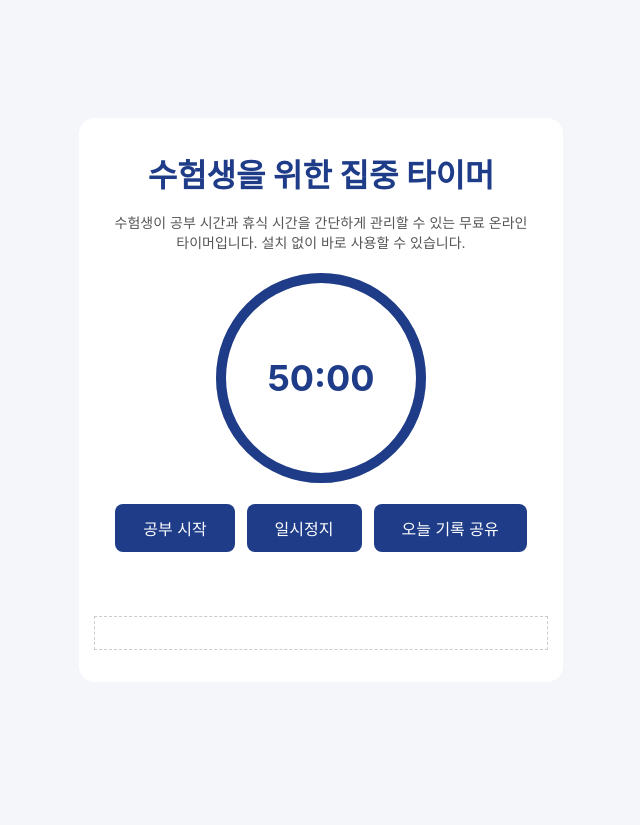
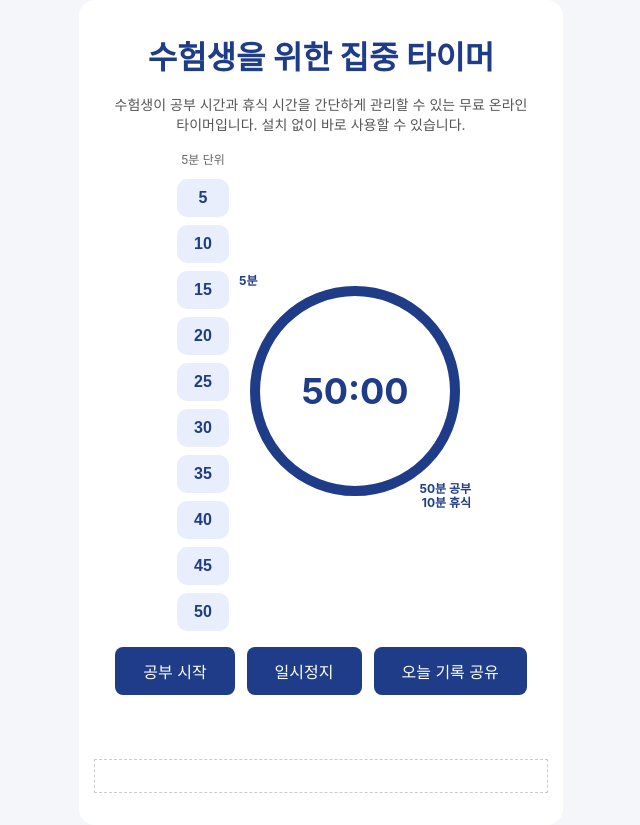
Before and after one commit to gwanoove/Low-SimpleTimer, a plain HTML site: page index.html in a window 1280 px wide. Shown: the whole page, without its empty margins (319-959 px from the left). Before the commit the page ends 800 px from the top, so only its background shows below. Drawn offline with Linux system fonts and the light colour scheme.

Commit message:
refactor: organize timer layout and preset styles

```diff
--- a/index.html
+++ b/index.html
@@ -1,25 +1,25 @@
 <!DOCTYPE html>
 <html lang="ko">
 <head>
-<meta name="google-adsense-account" content="ca-pub-7750291789443147">
-  <meta name="google-site-verification" content="wjXL_0hMn3AOHTuL08Cjw0sr4Y8G222R3JuuA5zKINc" />  <meta charset="UTF-8" />
+  <meta name="google-adsense-account" content="ca-pub-7750291789443147">
+  <meta name="google-site-verification" content="wjXL_0hMn3AOHTuL08Cjw0sr4Y8G222R3JuuA5zKINc" />
+  <meta charset="UTF-8" />
   <meta name="viewport" content="width=device-width, initial-scale=1" />
 
   <title>수험생 집중 타이머 | 공부용 온라인 타이머</title>
-
   <link rel="canonical" href="https://gwanoove.github.io/Low-SimpleTimer/" />
-
   <meta name="description" content="수험생을 위한 무료 온라인 집중 타이머. 50분 공부와 10분 휴식을 간단하게 관리하세요.">
 
-  <!-- ✅ 애드센스 공통 스크립트 (딱 한 번) -->
-<script async src="https://pagead2.googlesyndication.com/pagead/js/adsbygoogle.js?client=ca-pub-7750291789443147"
+  <!-- 애드센스 -->
+  <script async src="https://pagead2.googlesyndication.com/pagead/js/adsbygoogle.js?client=ca-pub-7750291789443147"
      crossorigin="anonymous"></script>
 
   <link rel="stylesheet" href="style.css" />
 </head>
+
 <body>
+  <div class="container">
 
-  <div class="container">
     <h1>수험생을 위한 집중 타이머</h1>
 
     <p class="desc">
@@ -27,11 +27,43 @@
       설치 없이 바로 사용할 수 있습니다.
     </p>
 
-    <div class="timer-wrapper">
-      <canvas id="progressCanvas" width="220" height="220"></canvas>
-      <div id="timeText">50:00</div>
+    <!-- ✅ 타이머 + 프리셋 전체 레이아웃 -->
+    <div class="timer-layout">
+
+      <!-- ✅ 왼쪽: 5분 단위 버튼 -->
+      <div class="preset-panel">
+        <div class="preset-title">5분 단위</div>
+
+        <button class="preset-btn" onclick="setCustomMinutes(5)">5</button>
+        <button class="preset-btn" onclick="setCustomMinutes(10)">10</button>
+        <button class="preset-btn" onclick="setCustomMinutes(15)">15</button>
+        <button class="preset-btn" onclick="setCustomMinutes(20)">20</button>
+        <button class="preset-btn" onclick="setCustomMinutes(25)">25</button>
+        <button class="preset-btn" onclick="setCustomMinutes(30)">30</button>
+        <button class="preset-btn" onclick="setCustomMinutes(35)">35</button>
+        <button class="preset-btn" onclick="setCustomMinutes(40)">40</button>
+        <button class="preset-btn" onclick="setCustomMinutes(45)">45</button>
+        <button class="preset-btn" onclick="setCustomMinutes(50)">50</button>
+      </div>
+
+      <!-- ✅ 오른쪽: 원형 타이머 -->
+      <div class="timer-wrapper">
+
+        <!-- 원형 좌상단 라벨 -->
+        <div class="label-top-left">5분</div>
+
+        <!-- 원형 우하단 라벨 -->
+        <div class="label-bottom-right">
+          <div>50분 공부</div>
+          <div>10분 휴식</div>
+        </div>
+
+        <canvas id="progressCanvas" width="220" height="220"></canvas>
+        <div id="timeText">50:00</div>
+      </div>
     </div>
 
+    <!-- ✅ 컨트롤 버튼 -->
     <div class="buttons">
       <button onclick="startStudy()">공부 시작</button>
       <button id="pauseBtn" onclick="togglePause()">일시정지</button>
@@ -49,11 +81,11 @@
            data-ad-slot="여기에_내_광고슬롯_ID"
            data-ad-format="auto"
            data-full-width-responsive="true"></ins>
-
       <script>
         (adsbygoogle = window.adsbygoogle || []).push({});
       </script>
     </div>
+
   </div>
 
   <script src="script.js"></script>
--- a/script.js
+++ b/script.js
@@ -38,23 +38,6 @@ function togglePause() {
     pauseBtn.innerText = "다시 시작";
     isPaused = true;
   }
-}
-
-/* 실제 타이머 동작 */
-function startInterval() {
-  interval = setInterval(() => {
-    remainingSeconds--;
-    drawProgress();
-
-    if (remainingSeconds <= 0) {
-      clearInterval(interval);
-      interval = null;
-      isPaused = false;
-      pauseBtn.innerText = "일시정지";
-
-      alert("45분 공부 완료!");
-    }
-  }, 1000);
 }
 
 /* 원형 타이머 그리기 */
@@ -166,3 +149,19 @@ function startInterval() {
     }
   }, 1000);
 }
+
+function setCustomMinutes(minutes) {
+  if (interval) {
+    clearInterval(interval);
+    interval = null;
+  }
+
+  isPaused = false;
+  pauseBtn.innerText = "일시정지";
+
+  mode = "study";
+  totalSeconds = minutes * 60;
+  remainingSeconds = totalSeconds;
+
+  drawProgress();
+}
--- a/style.css
+++ b/style.css
@@ -1,4 +1,6 @@
-/* 전체 화면 가운데 배치 */
+/* =========================
+   전체 화면 기본 설정
+========================= */
 body {
   margin: 0;
   min-height: 100vh;
@@ -11,7 +13,9 @@ body {
   font-family: -apple-system, BlinkMacSystemFont, sans-serif;
 }
 
-/* 카드 컨테이너: 세로로 쌓이게 */
+/* =========================
+   카드 컨테이너
+========================= */
 .container {
   width: 100%;
   max-width: 420px;
@@ -19,13 +23,15 @@ body {
   padding: 32px;
   border-radius: 16px;
 
-  display: flex;           /* ✅ 핵심 */
-  flex-direction: column;  /* ✅ 핵심: 위로 쌓임 */
-  align-items: center;     /* ✅ 가로 가운데 */
-  gap: 16px;               /* ✅ 요소 간 간격 */
+  display: flex;
+  flex-direction: column;
+  align-items: center;
+  gap: 16px;
 }
 
-/* 텍스트 */
+/* =========================
+   텍스트
+========================= */
 h1 {
   margin: 0;
   color: #1f3c88;
@@ -39,7 +45,49 @@ h1 {
   text-align: center;
 }
 
-/* 원형 타이머 */
+/* =========================
+   타이머 + 프리셋 레이아웃
+========================= */
+.timer-layout {
+  display: flex;
+  align-items: center;
+  gap: 16px;
+}
+
+/* =========================
+   왼쪽 5분 단위 버튼 패널
+========================= */
+.preset-panel {
+  display: flex;
+  flex-direction: column;
+  gap: 8px;
+  align-items: center;
+}
+
+.preset-title {
+  font-size: 12px;
+  color: #666;
+  margin-bottom: 4px;
+}
+
+.preset-btn {
+  width: 52px;
+  padding: 10px 0;
+  border-radius: 10px;
+  border: none;
+  background: #e9eefc;
+  color: #1f3c88;
+  font-weight: 700;
+  cursor: pointer;
+}
+
+.preset-btn:hover {
+  filter: brightness(0.95);
+}
+
+/* =========================
+   원형 타이머
+========================= */
 .timer-wrapper {
   position: relative;
   width: 220px;
@@ -65,13 +113,37 @@ h1 {
   color: #1f3c88;
 }
 
-/* 버튼 */
+/* =========================
+   원형 타이머 라벨
+========================= */
+.label-top-left {
+  position: absolute;
+  top: -10px;
+  left: -6px;
+  font-size: 12px;
+  font-weight: 700;
+  color: #1f3c88;
+}
+
+.label-bottom-right {
+  position: absolute;
+  right: -6px;
+  bottom: -10px;
+  font-size: 12px;
+  font-weight: 700;
+  color: #1f3c88;
+  text-align: right;
+  line-height: 1.2;
+}
+
+/* =========================
+   하단 버튼 영역
+========================= */
 .buttons {
   width: 100%;
   display: flex;
   justify-content: center;
   gap: 12px;
-
 }
 
 button {
@@ -88,7 +160,9 @@ button:hover {
   background: #162d66;
 }
 
-/* 광고 */
+/* =========================
+   광고 영역
+========================= */
 .ad-box {
   width: 100%;
   padding: 16px;
```
